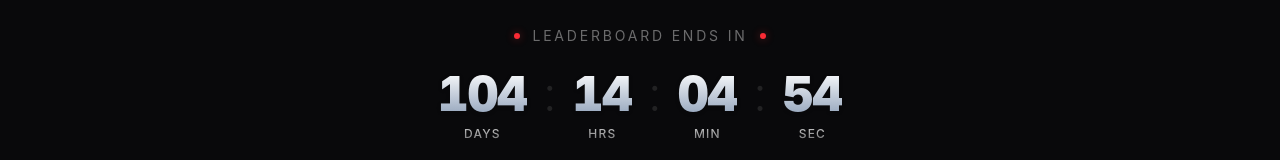
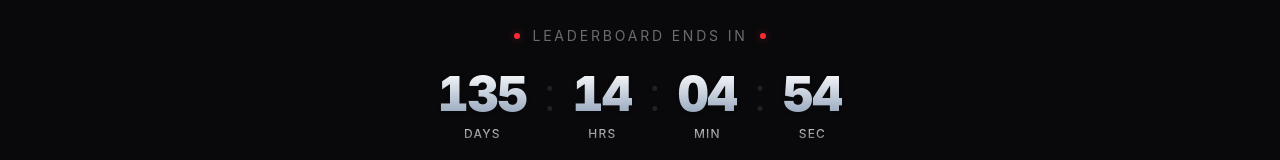
Before and after one commit to ProCoderShekhar/mariozip, a React (Vite) app: page / in a window 1280 px wide. Shown: the part 792-952 px from the top of the page. Built offline with nearby package versions, Linux system fonts and the light colour scheme; no server answers.

Commit message:
Update CountdownTimer.tsx

```diff
--- a/src/components/CountdownTimer.tsx
+++ b/src/components/CountdownTimer.tsx
@@ -32,7 +32,7 @@ export function CountdownTimer() {
 
             // Target: May 31, 2026 at 23:59:59
             // Month is 0-indexed, so May is 4
-            const endDate = new Date(2026, 4, 31, 23, 59, 59);
+            const endDate = new Date(2026, 5, 31, 23, 59, 59);
 
             const difference = endDate.getTime() - now.getTime();
 
```
